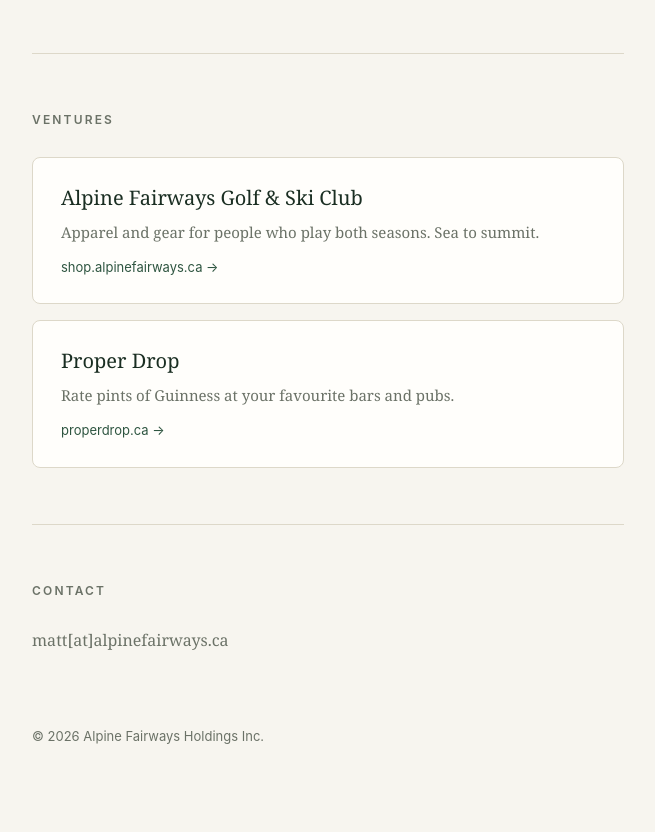
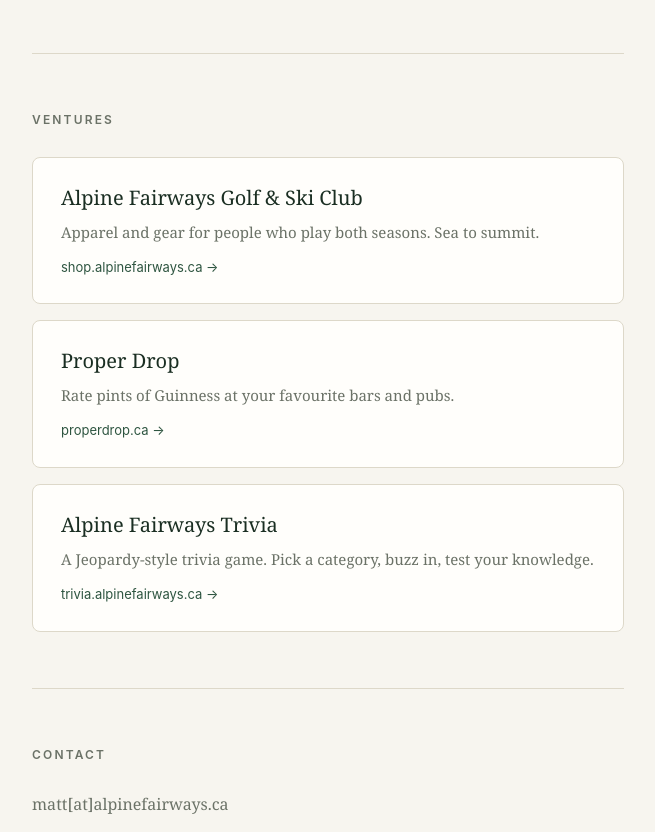
Before and after one commit to matthickey709/alpine-fairways-homepage.github.io, a plain HTML site: page index.html in a window 1280 px wide. Shown: the part 265-1097 px from the top of the page, without its empty margins (312-967 px from the left). Before the commit the page ends 1076 px from the top, so only its background shows below. Drawn offline with Linux system fonts and the light colour scheme.

Commit message:
Add Alpine Fairways Trivia venture to homepage (#1)
Co-authored-by: Claude Opus 4.8 <noreply@anthropic.com>

```diff
--- a/index.html
+++ b/index.html
@@ -123,6 +123,11 @@
         <p>Rate pints of Guinness at your favourite bars and pubs.</p>
         <span>properdrop.ca →</span>
       </a>
+      <a class="venture" href="https://trivia.alpinefairways.ca">
+        <h3>Alpine Fairways Trivia</h3>
+        <p>A Jeopardy-style trivia game. Pick a category, buzz in, test your knowledge.</p>
+        <span>trivia.alpinefairways.ca →</span>
+      </a>
     </section>
 
     <hr>
```
